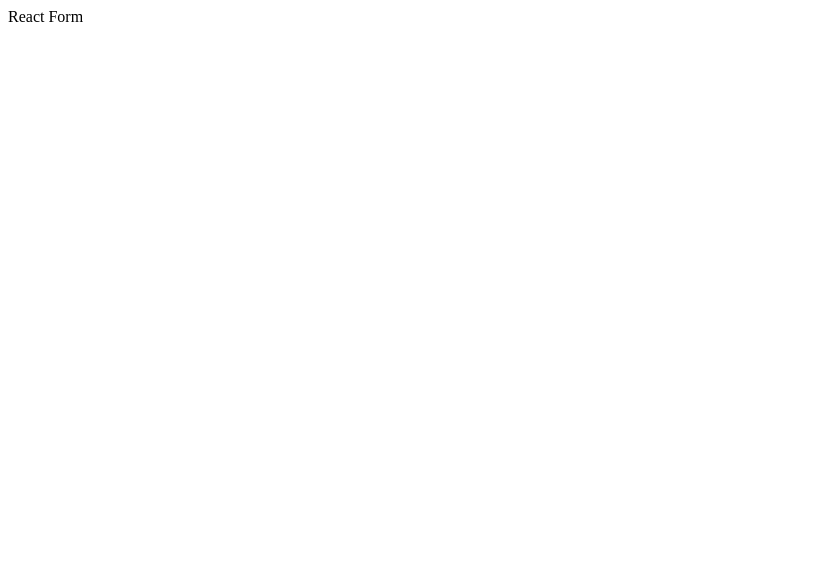
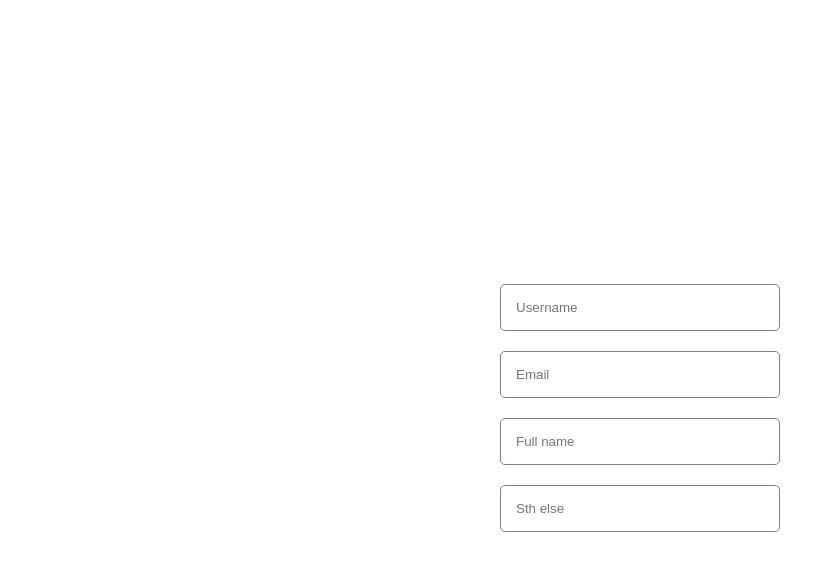
Before and after one commit to JesusLeonChavez/react-form-basic, a React (Create React App) app: page / in a window 1280 px wide. Shown: the top 570 px of the page, without its empty margins (0-835 px from the left). Built offline with nearby package versions, Linux system fonts and the light colour scheme.

Commit message:
feat: add inputForm component

```diff
--- a/src/App.css
+++ b/src/App.css
@@ -1,38 +1,6 @@
-.App {
-  text-align: center;
+.app {
+    display: flex;
+    align-items: center;
+    justify-content: center;
+    height: 100vh;
 }
-
-.App-logo {
-  height: 40vmin;
-  pointer-events: none;
-}
-
-@media (prefers-reduced-motion: no-preference) {
-  .App-logo {
-    animation: App-logo-spin infinite 20s linear;
-  }
-}
-
-.App-header {
-  background-color: #282c34;
-  min-height: 100vh;
-  display: flex;
-  flex-direction: column;
-  align-items: center;
-  justify-content: center;
-  font-size: calc(10px + 2vmin);
-  color: white;
-}
-
-.App-link {
-  color: #61dafb;
-}
-
-@keyframes App-logo-spin {
-  from {
-    transform: rotate(0deg);
-  }
-  to {
-    transform: rotate(360deg);
-  }
-}
--- a/src/App.jsx
+++ b/src/App.jsx
@@ -1,9 +1,20 @@
-import './App.css';
+import { useState } from 'react';
+import './app.css';
+import FormInput from './components/formInput/FormInput';
 
 const App = () => {
+  const [username, setUsername] = useState("")
+
+  console.log(username)
+
   return(
-    <div>
-      React Form
+    <div className="app">
+      <form>
+        <FormInput placeholder="Username" setUsername={setUsername}/>
+        <FormInput placeholder="Email" setUsername={setUsername}/>
+        <FormInput placeholder="Full name" setUsername={setUsername}/>
+        <FormInput placeholder="Sth else" setUsername={setUsername}/>
+      </form>
     </div>
   )
 }
--- /dev/null
+++ b/src/components/formInput/FormInput.jsx
@@ -0,0 +1,16 @@
+import React from 'react'
+import "./formInput.css"
+
+const FormInput = (props) => {
+  return (
+    <div className="formInput">
+        {/* <label>UserName</label> */}
+        <input
+            placeholder={props.placeholder}
+            onChange={e => props.setUsername(e.target.value)}
+        />
+    </div>
+  )
+}
+
+export default FormInput
--- /dev/null
+++ b/src/components/formInput/formInput.css
@@ -0,0 +1,12 @@
+.formInput{
+    display: flex;
+    flex-direction: column;
+    width: 280px;
+}
+
+input{
+    padding: 15px;
+    margin: 10px 0px;
+    border-radius: 5px;
+    border: 1px solid gray;
+}
```
